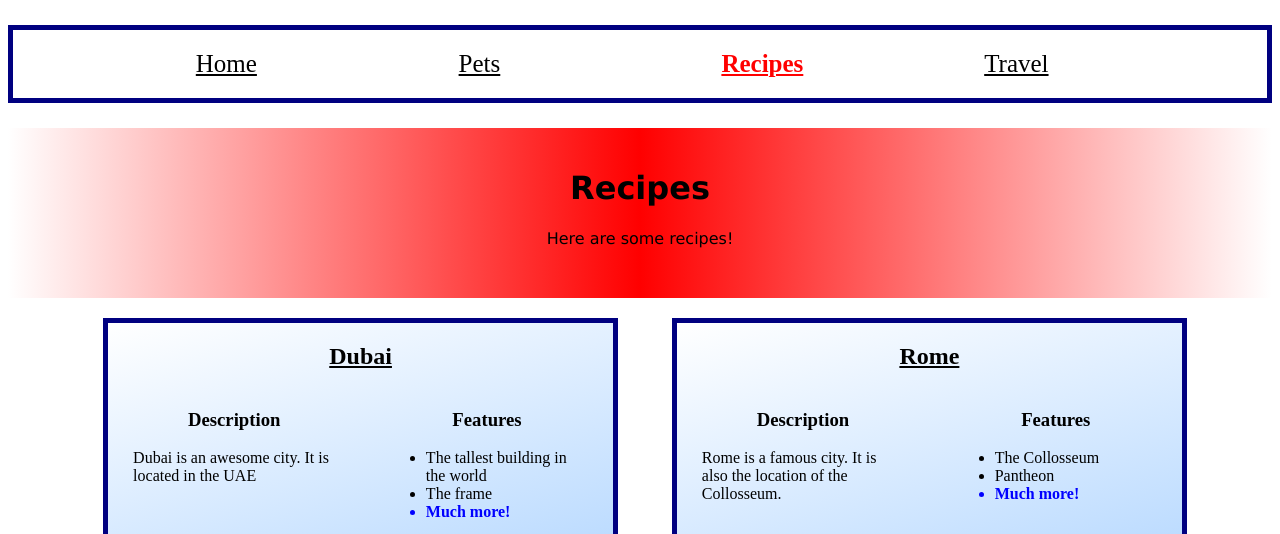
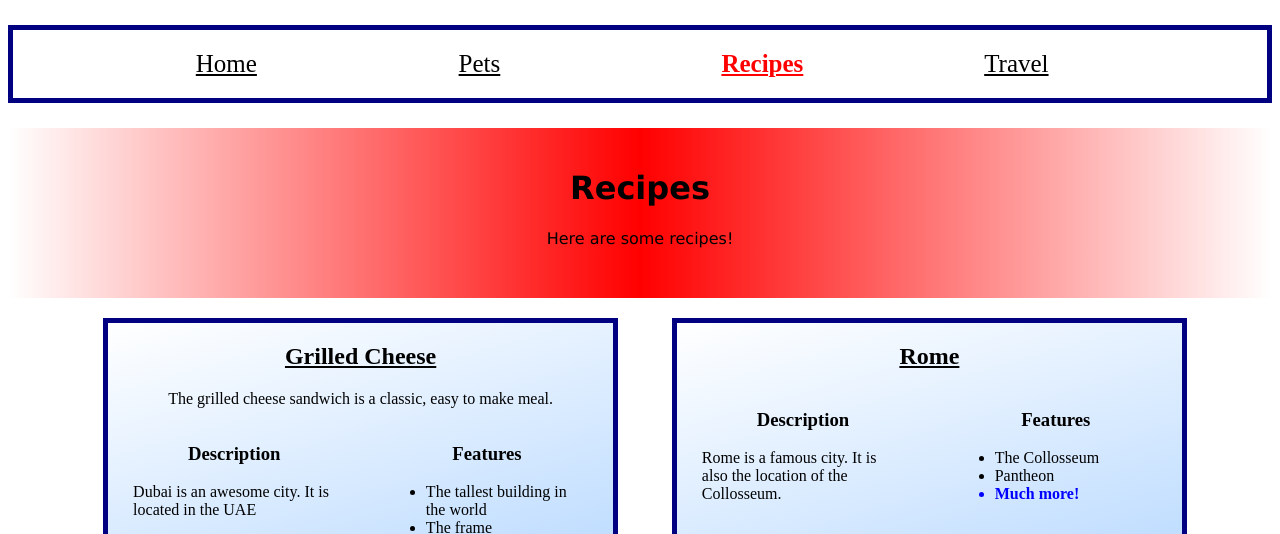
Before and after one commit to aariandhanani/ccp_mobile_w24, a plain HTML site: page recipes.html in a window 1280 px wide. Shown: the top 534 px of the page. Drawn offline with Linux system fonts and the light colour scheme.

Commit message:
Add files via upload

```diff
--- a/recipes.html
+++ b/recipes.html
@@ -28,7 +28,8 @@
         </div>
         <div class="cards-grid">
             <div class="card">
-                <h2>Dubai</h2>
+                <h2>Grilled Cheese</h2>
+                <p>The grilled cheese sandwich is a classic, easy to make meal.</p>
                 <div class="grid">
                     <div></div>
                     <div>
```
